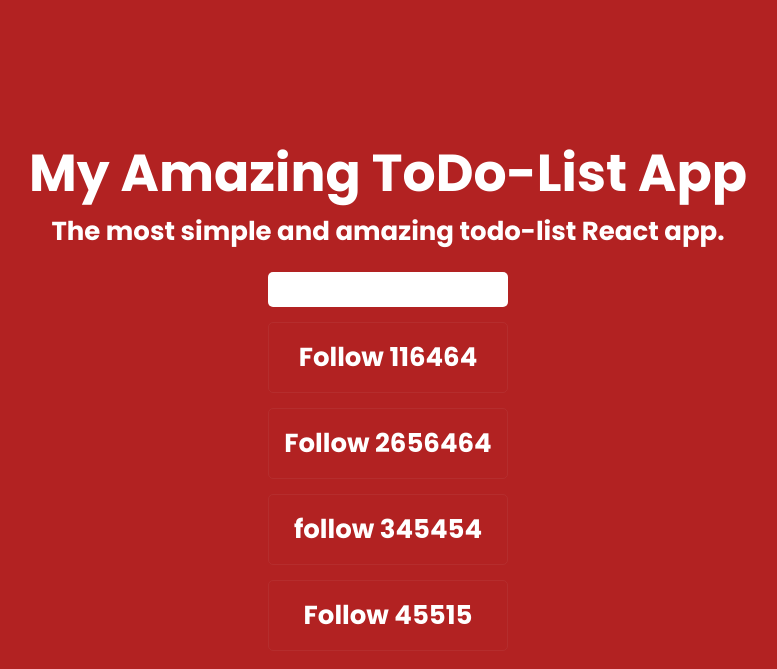
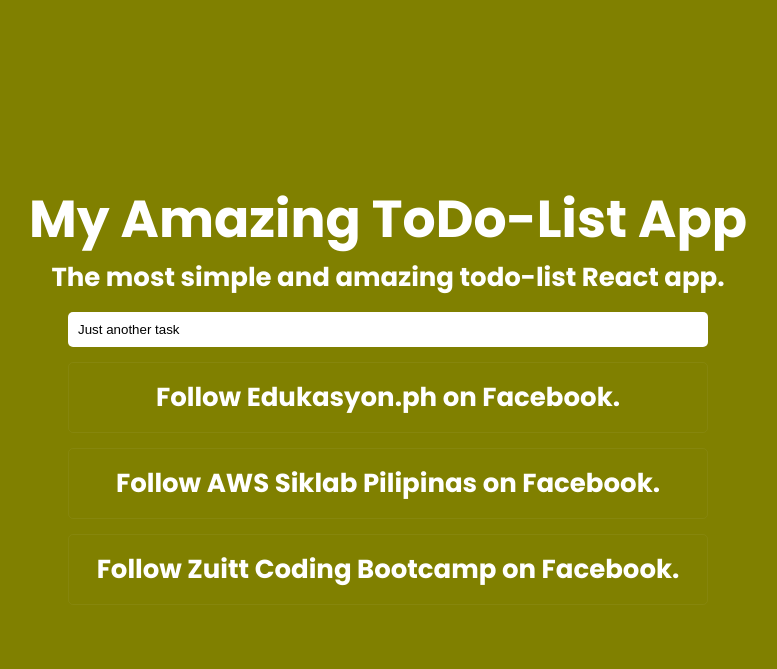
Before and after one commit to qgarnaldo/FCB-React-AWS, a React app: page / in a window 1280 px wide. Shown: the whole page, without its empty margins (252-1029 px from the left). Built offline with nearby package versions, Linux system fonts and the light colour scheme.

Commit message:
Added task handler and allocated components

```diff
--- a/src/index.css
+++ b/src/index.css
@@ -16,7 +16,7 @@
 }
 
 .app-header {
-  background-color: #b22222;
+  background-color: #808000;
   min-height: 100vh;
   display: flex;
   flex-direction: column;
@@ -28,7 +28,7 @@
 
 ul {
   list-style: none;
-  width: 100%;
+  width: 50%;
 }
 
 .tasks-item {
@@ -39,7 +39,7 @@
 }
 
 .task-input {
-  width:  100%;
+  width:  50%;
   padding:  10px;
   border-radius: 5px;
   margin-bottom: 15px;
--- a/src/index.js
+++ b/src/index.js
@@ -1,34 +1,7 @@
 import React from "react";
 import ReactDOM from "react-dom";
 import "./index.css";
-
-//My first component
-
-function Task(props){
-	return(
-		<li className="tasks-item">{props.taskName}</li>
-	);
-}
-
-function TasksList() {
-  const taskItemsList = [
-  "Follow 116464",
-  "Follow 2656464",
-  "follow 345454",
-  "Follow 45515"
-  ];
-
-  return (
-    <div>
-      <input className="task-input" />
-      <ul>
-        {taskItemsList.map((task, index) => {
-          return <Task key={index} taskName={task} />;
-        })}
-      </ul>
-    </div>
-  );
-}
+import TasksList from "./components/TaskList";
 
 function App() {
 	const paraStyle = {
```
